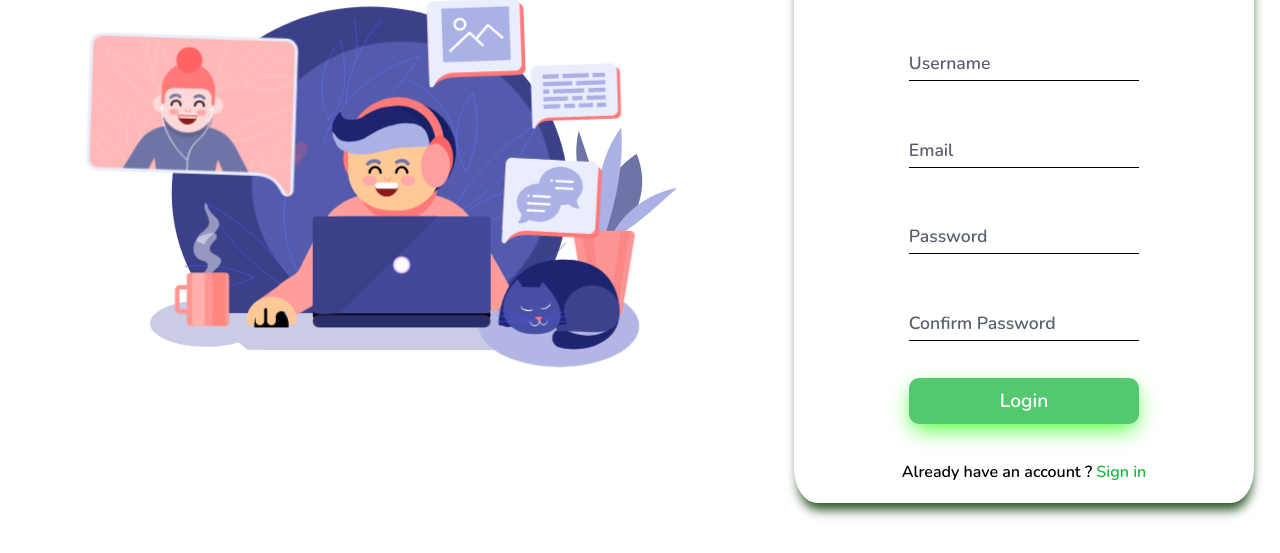
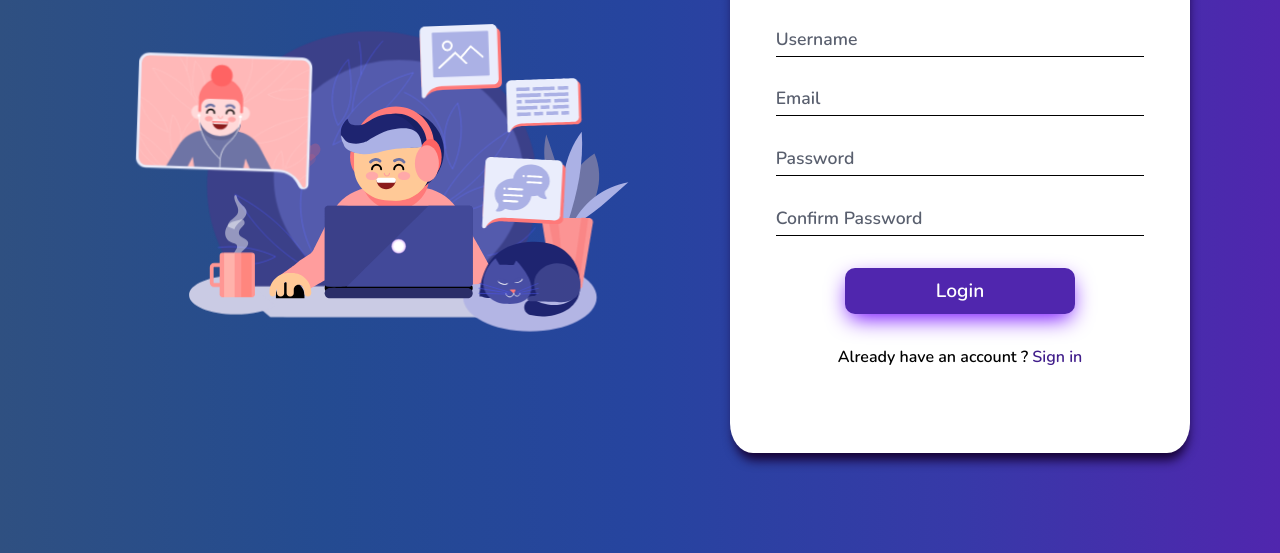
Before and after one commit to EdersonDav/Chat, a website: page public/views/register/index.html in a window 1280 px wide. Shown: the part 247-800 px from the top of the page. Drawn offline with nearby package versions, Linux system fonts and the light colour scheme; animation ran at ten frames a second.

Commit message:
style page register

```diff
--- a/public/views/register/assets/styles/style.css
+++ b/public/views/register/assets/styles/style.css
@@ -9,16 +9,24 @@
 body {
   display: flex;
   justify-content: center;
+  background-image: linear-gradient(
+    to right,
+    #2f5081,
+    #244b91,
+    #26449f,
+    #3739a8,
+    #5026ae
+  );
 }
 
 .animation {
   display: flex;
   position: relative;
   height: 100vh;
-  margin-left: 0;
+  margin-left: 10px;
   align-items: center;
   justify-content: center;
-  width: 60%;
+  width: 50%;
 }
 
 .containerForm {
@@ -28,7 +36,7 @@ body {
   justify-content: center;
   position: relative;
   height: 100vh;
-  margin-right: 0;
+  margin-right: 10px;
   width: 40%;
 }
 
@@ -38,9 +46,9 @@ body {
   align-items: center;
   background-color: #fff;
   width: 90%;
-  height: 700px;
+  height: 600px;
   border-radius: 5%;
-  box-shadow: 1px 10px 11px -3px rgba(42, 84, 38, 1);
+  box-shadow: 1px 10px 11px -3px rgb(22, 0, 51);
 }
 
 .div-email,
@@ -49,14 +57,14 @@ body {
 .div-username,
 .div-confirm-password {
   position: relative;
-  width: 50%;
-  height: 50px;
+  width: 80%;
   overflow: hidden;
+  padding-top: 1.3rem;
 }
 
 h1 {
   font-size: 2.5rem;
-  margin-top: 50px;
+  margin-top: 30px;
 }
 
 input {
@@ -82,10 +90,10 @@ label::after {
   content: "";
   position: absolute;
   left: 0px;
-  bottom: -2px;
+  bottom: -1px;
   height: 100%;
   width: 100%;
-  border-bottom: 3px solid #54c86f;
+  border-bottom: 3px solid #5026ae;
   transform: translateX(-100%);
   transition: transform 0.8s ease;
 }
@@ -103,7 +111,7 @@ input:focus + label span,
 input:valid + label span {
   transform: translateY(-150%);
   font-size: 0.8rem;
-  color: #54c86f;
+  color: #5026ae;
 }
 
 input:focus + label::after,
@@ -111,30 +119,22 @@ input:valid + label::after {
   transform: translateX(0%);
 }
 
-.div-email,
-.div-password,
-button,
-.register,
-.div-name,
-.div-username,
-.div-confirm-password {
-  margin-top: 8%;
-}
-
 button {
   padding: 10px;
   width: 50%;
   border-style: none;
   border-radius: 10px;
-  background-color: #54c86f;
+  background-color: #5026ae;
   font-size: 1.2rem;
   color: #fff;
   cursor: pointer;
-  box-shadow: 0px 8px 22px -4px rgba(55, 255, 33, 1);
+  margin-top: 2rem;
+  margin-bottom: 2rem;
+  box-shadow: 0px 8px 22px -4px #6f00ff;
 }
 
 .register a {
   font-weight: bold;
-  color: #19bb3f;
+  color: #411e8b;
   text-decoration: none;
 }
--- a/public/views/register/index.html
+++ b/public/views/register/index.html
@@ -3,7 +3,7 @@
   <head>
     <meta charset="UTF-8" />
     <meta name="viewport" content="width=device-width, initial-scale=1.0" />
-    <link rel="stylesheet" href="./assets/styles/style.css" />
+    <link rel="stylesheet" href="assets/styles/style.css" />
     <title>Sign Up</title>
   </head>
   <body>
@@ -41,10 +41,10 @@
 
         <div class="div-email">
           <input
+            autocomplete="off"
             type="email"
             name="email"
             id="email"
-            autocomplete="off"
             required
           />
           <label for="lbl-email" class="lbl-email">
--- a/server/controllers/controller.js
+++ b/server/controllers/controller.js
@@ -15,7 +15,9 @@ const controller = {
   loginPath: express.static(
     path.resolve(__dirname, "..", "..", "public", "views", "login")
   ),
-
+  RegisterPath: express.static(
+    path.resolve(__dirname, "..", "..", "public", "views", "register")
+  ),
   messagesRooms: (server) => {
     const io = socketIO(server);
     const room = io.of(`/room`).on("connection", (socket) => {
--- a/server/index.js
+++ b/server/index.js
@@ -5,7 +5,7 @@ import controller from "./controllers/controller";
 import connected_DB from "./database/connected";
 
 dotenv.config();
-connected_DB.connect(process.env.URL_DB);
+//connected_DB.connect(process.env.URL_DB);
 
 const app = express();
 dotenv.config();
--- a/server/router/router.js
+++ b/server/router/router.js
@@ -6,8 +6,8 @@ router.post("/register", controller.userRegister);
 
 router.post("/login", controller.userLogin);
 
+router.use("/", controller.RegisterPath);
+
 router.use("/room", controller.roomPath);
 
-router.get("/", controller.auth, controller.loginPath);
-
 export default router;
```
